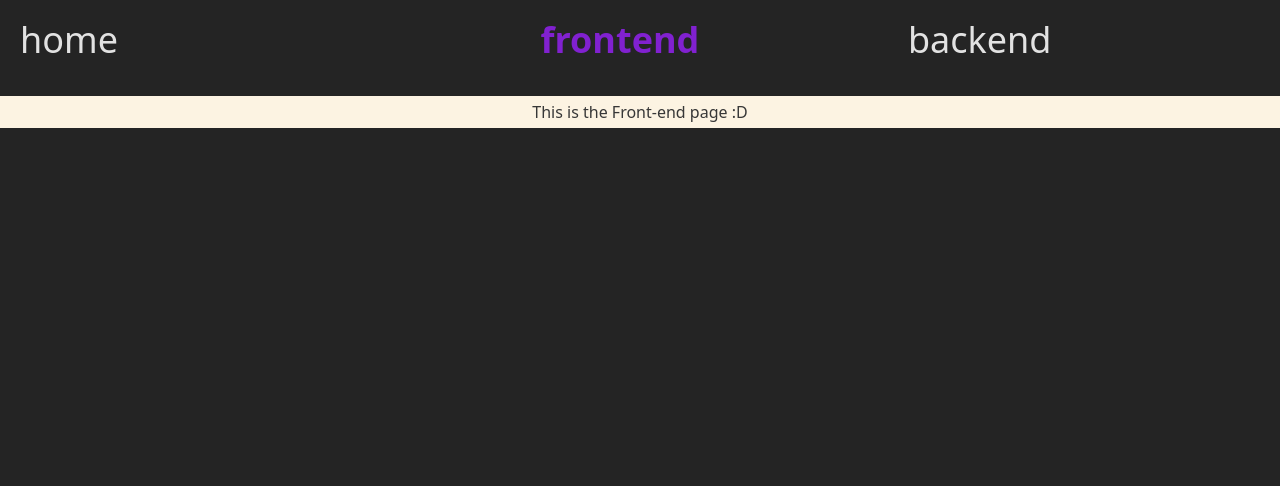
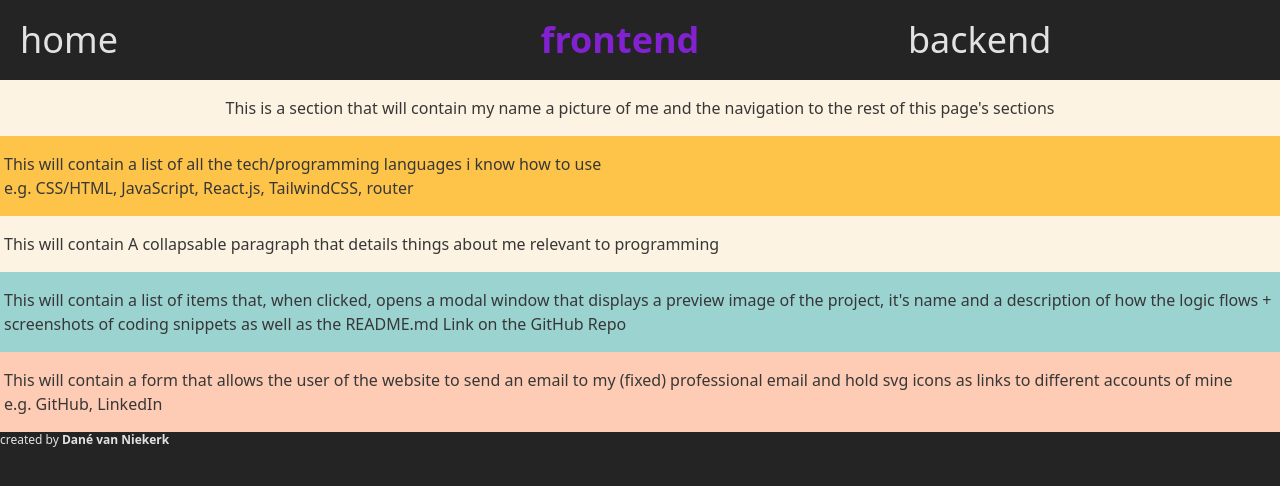
Before and after one commit to DaneVN/Personal_Portfolio_Website, a React (Vite) app in the folder app/: page /frontend in a window 1280 px wide. Shown: the top 486 px of the page. Built offline with nearby package versions, Linux system fonts and the light colour scheme.

Commit message:
Page colours + content Planning Added

```diff
--- a/app/src/App.css
+++ b/app/src/App.css
@@ -15,8 +15,8 @@
   --clb-darkest: #291c3a;
   --clb-darker: #331c52;
   --clb-purple: #8121d0;
-  --clb-lighter: #dccfed;
+  --clb-lighter: #8a70af;
+  --clb-lightest: #dccfed;
   --clb-accent: #e1ebed;
-  --clb-lightest: #ffffff;
 }
 @import "tailwindcss";
--- a/app/src/pages/BackEndPage.jsx
+++ b/app/src/pages/BackEndPage.jsx
@@ -2,9 +2,48 @@ import React from "react";
 
 const FrontEndPage = () => {
   return (
-    <section className="my-4 p-1 flex flex-col items-center bg-[var(--clb-darker)] text-[var(--clb-lighter)]">
-      <div>This is the Back-end page B)</div>
-    </section>
+    <div className="bg-[var(--clf-offWhite)] text-[var(--clb-darkest)]">
+      {/* section 1: Intro and NavBar */}
+      <section className="py-4 p-1 bg-[var(--clb-darker)] text-[var(--clb-lighter)]">
+        <div>
+          This is a section that will contain my name a picture of me and the
+          navigation to the rest of this page's sections
+        </div>
+      </section>
+      {/* section 2: Skills */}
+      <section className="py-4 p-1 bg-[var(--clb-accent)]">
+        <div>
+          This will contain a list of all the tech/programming languages i know
+          how to use
+        </div>
+        <div>e.g. CSS/HTML, JavaScript, React.js, TailwindCSS, router </div>
+      </section>
+      {/* section 3: About Me */}
+      <section className="py-4 p-1 bg-[var(--clb-accent)]">
+        <div>
+          This will contain A collapsable paragraph that details things about me
+          relevant to programming
+        </div>
+      </section>
+      {/* section 4: portfolio/Projects */}
+      <section className="py-4 p-1 bg-[var(--clb-accent)]">
+        <div>
+          This will contain a list of items that, when clicked, opens a modal
+          window that displays a preview image of the project, it's name and a
+          description of how the logic flows + screenshots of coding snippets as
+          well as the README.md Link on the GitHub Repo
+        </div>
+      </section>
+      {/* section 5: Contact Me */}
+      <section className="py-4 p-1 bg-[var(--clb-lightest)]">
+        <div>
+          This will contain a form that allows the user of the website to send
+          an email to my (fixed) professional email and hold svg icons as links
+          to different accounts of mine
+        </div>
+        <div>e.g. GitHub, LinkedIn</div>
+      </section>
+    </div>
   );
 };
 
--- a/app/src/pages/FrontEndPage.jsx
+++ b/app/src/pages/FrontEndPage.jsx
@@ -2,9 +2,48 @@ import React from "react";
 
 const FrontEndPage = () => {
   return (
-    <section className="my-4 p-1 flex flex-col items-center bg-[var(--clf-offWhite)] text-[var(--clf-dark)]">
-      <div>This is the Front-end page :D</div>
-    </section>
+    <div className="bg-[var(--clf-offWhite)]">
+      {/* section 1: Intro and NavBar */}
+      <section className="py-4 p-1 flex flex-col items-center text-[var(--clf-dark)]">
+        <div>
+          This is a section that will contain my name a picture of me and the
+          navigation to the rest of this page's sections
+        </div>
+      </section>
+      {/* section 2: Skills */}
+      <section className="py-4 p-1 bg-[var(--clf-yellow)] text-[var(--clf-dark)]">
+        <div>
+          This will contain a list of all the tech/programming languages i know
+          how to use
+        </div>
+        <div>e.g. CSS/HTML, JavaScript, React.js, TailwindCSS, router </div>
+      </section>
+      {/* section 3: About Me */}
+      <section className="py-4 p-1 text-[var(--clf-dark)]">
+        <div>
+          This will contain A collapsable paragraph that details things about me
+          relevant to programming
+        </div>
+      </section>
+      {/* section 4: portfolio/Projects */}
+      <section className="py-4 p-1 bg-[var(--clf-blue)] text-[var(--clf-dark)]">
+        <div>
+          This will contain a list of items that, when clicked, opens a modal
+          window that displays a preview image of the project, it's name and a
+          description of how the logic flows + screenshots of coding snippets as
+          well as the README.md Link on the GitHub Repo
+        </div>
+      </section>
+      {/* section 5: Contact Me */}
+      <section className="py-4 p-1 bg-[var(--clf-pink)] text-[var(--clf-dark)]">
+        <div>
+          This will contain a form that allows the user of the website to send
+          an email to my (fixed) professional email and hold svg icons as links
+          to different accounts of mine
+        </div>
+        <div>e.g. GitHub, LinkedIn</div>
+      </section>
+    </div>
   );
 };
 
--- a/app/src/pages/Layout.jsx
+++ b/app/src/pages/Layout.jsx
@@ -10,6 +10,7 @@ const Layout = () => {
   };
   return (
     <>
+      <header>
         <nav className="grid grid-cols-4 p-5 gap-2 text-2xl sm:text-4xl">
           <NavLink
             to="/"
@@ -38,7 +39,13 @@ const Layout = () => {
             )}
           </span>
         </nav>
+      </header>
       <Outlet />
+      <footer className="text-xs">
+        <p>
+          created by <span className="font-bold"> Dané van Niekerk </span>
+        </p>
+      </footer>
     </>
   );
 };
```
Lines whose indentation alone changed are shown as unchanged.
